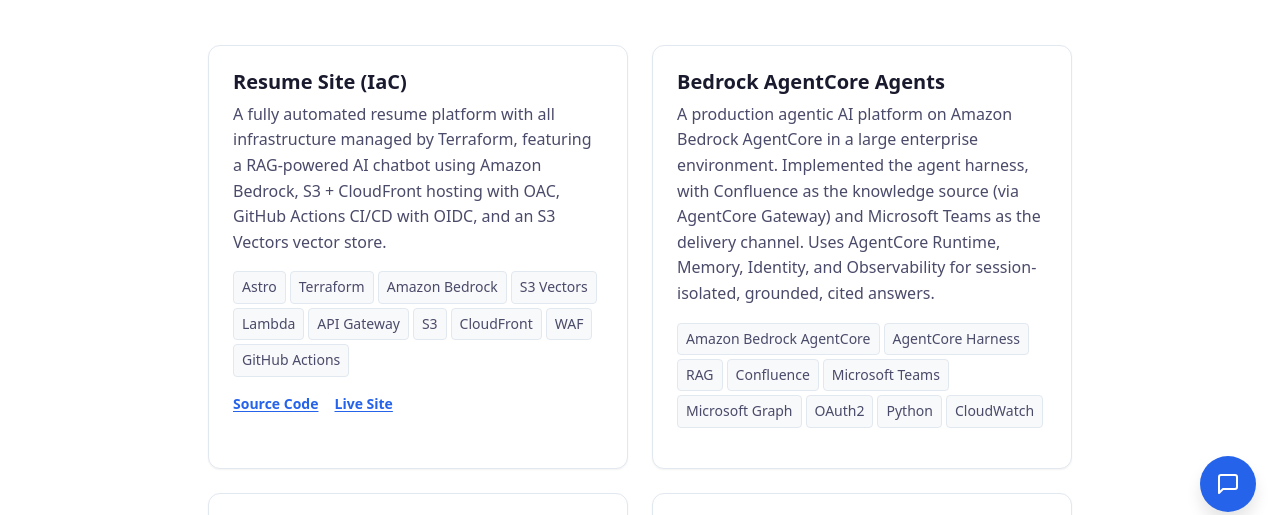
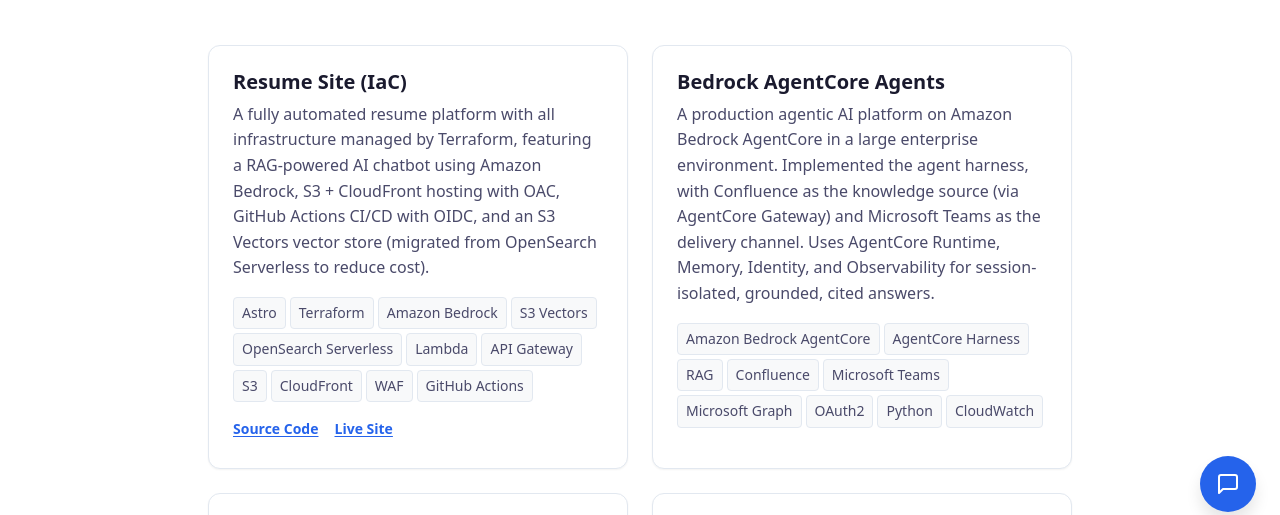
Before and after one commit to JacobSteelsmith/resume, an Astro site: page /projects in a window 1280 px wide. Shown: the part 264-779 px from the top of the page. Built offline with nearby package versions, Linux system fonts and the light colour scheme; Astro itself is replaced by a stand-in of ours; no server answers.

Commit message:
Frame vector store as migration from OpenSearch Serverless to S3 Vectors

```diff
--- a/src/pages/projects.astro
+++ b/src/pages/projects.astro
@@ -19,8 +19,8 @@ import ProjectCard from '../components/ProjectCard.astro';
   <section class="projects-grid" aria-label="Project list">
     <ProjectCard
       title="Resume Site (IaC)"
-      description="A fully automated resume platform with all infrastructure managed by Terraform, featuring a RAG-powered AI chatbot using Amazon Bedrock, S3 + CloudFront hosting with OAC, GitHub Actions CI/CD with OIDC, and an S3 Vectors vector store."
-      technologies={['Astro', 'Terraform', 'Amazon Bedrock', 'S3 Vectors', 'Lambda', 'API Gateway', 'S3', 'CloudFront', 'WAF', 'GitHub Actions']}
+      description="A fully automated resume platform with all infrastructure managed by Terraform, featuring a RAG-powered AI chatbot using Amazon Bedrock, S3 + CloudFront hosting with OAC, GitHub Actions CI/CD with OIDC, and an S3 Vectors vector store (migrated from OpenSearch Serverless to reduce cost)."
+      technologies={['Astro', 'Terraform', 'Amazon Bedrock', 'S3 Vectors', 'OpenSearch Serverless', 'Lambda', 'API Gateway', 'S3', 'CloudFront', 'WAF', 'GitHub Actions']}
       sourceUrl="https://github.com/JacobSteelsmith/resume"
       liveUrl="https://resume.jacob.steelsmith.org"
     />
```
